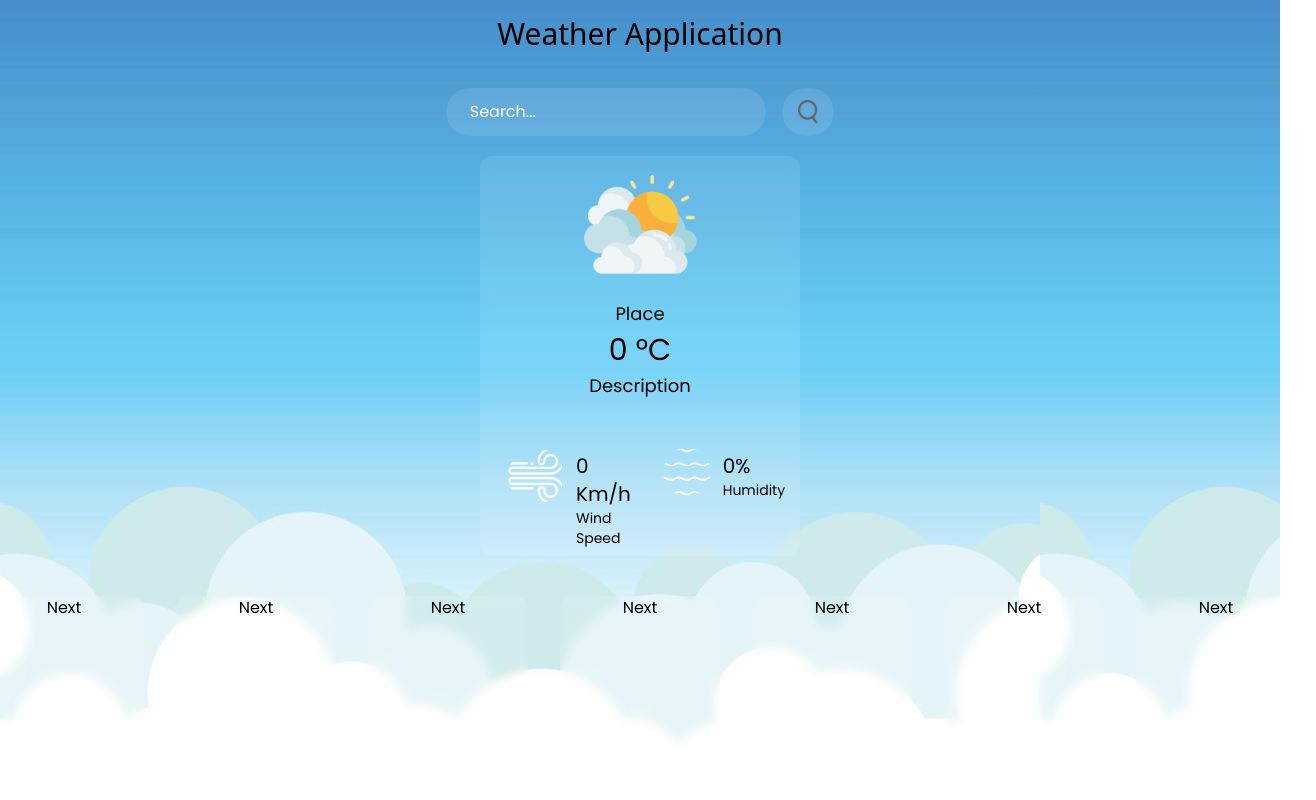
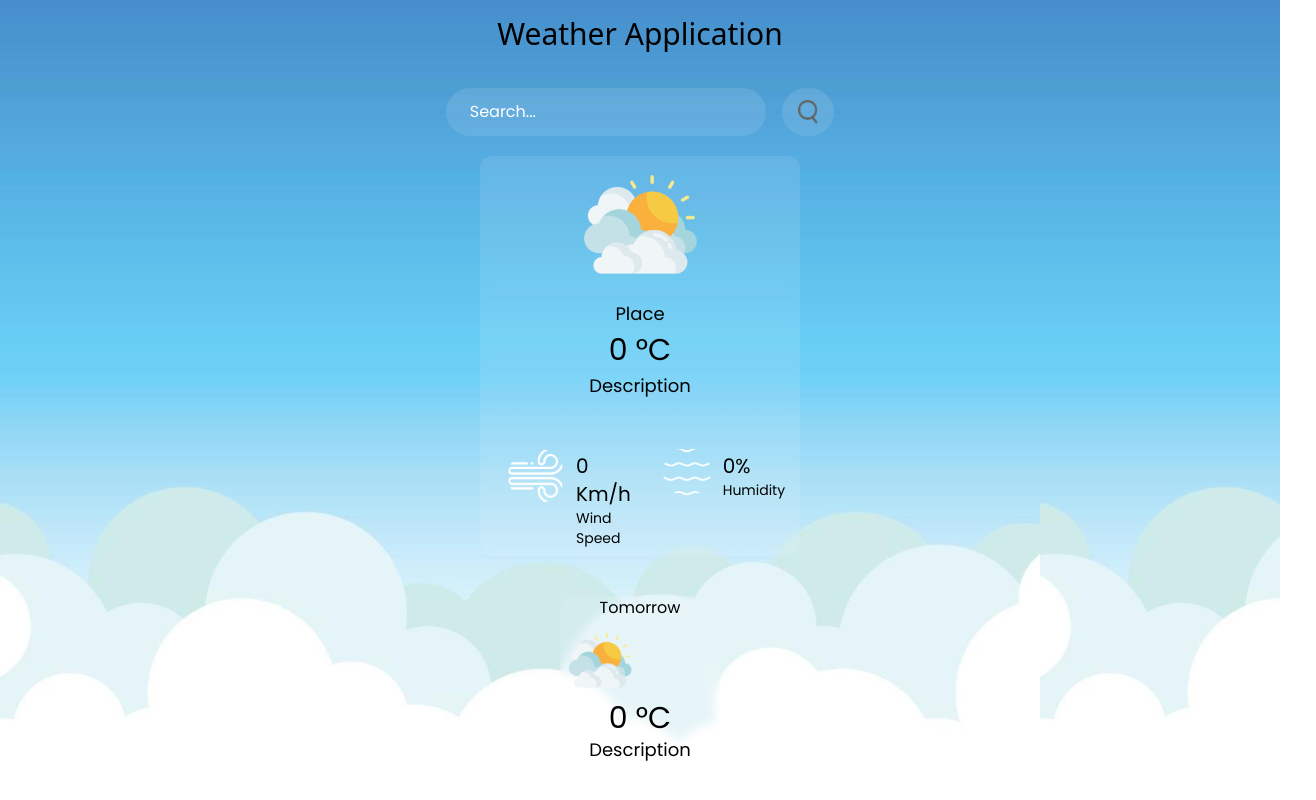
Before and after one commit to parimala-06/Weather-App, a React (Vite) app: page / in a window 1280 px wide. Shown: the whole page, 1316 px wide, since content can reach past the window. Built offline with nearby package versions, Linux system fonts and the light colour scheme.

Commit message:
Added tiles for 7days weather forecast

```diff
--- a/src/components/Tile.jsx
+++ b/src/components/Tile.jsx
@@ -1,15 +1,15 @@
 import React from 'react'
+import cloudsImage  from '../assets/images/clouds.png'
 
-const Tile = () => {
+const Tile = (props) => {
   return (
     <div className='flex gap-8 m-5 p-5'>
-    <div className=' backdrop-blur-sm bg-white/10 h-40 w-40 text-center rounded-xl'>Next</div>
-    <div className=' backdrop-blur-sm bg-white/10 h-40 w-40 text-center rounded-xl'>Next </div>
-    <div className=' backdrop-blur-sm bg-white/10 h-40 w-40 text-center rounded-xl'>Next </div>
-    <div className=' backdrop-blur-sm bg-white/10 h-40 w-40 text-center rounded-xl'>Next </div>
-    <div className=' backdrop-blur-sm bg-white/10 h-40 w-40 text-center rounded-xl'>Next </div>
-    <div className=' backdrop-blur-sm bg-white/10 h-40 w-40 text-center rounded-xl'>Next </div>
-    <div className=' backdrop-blur-sm bg-white/10 h-40 w-40 text-center rounded-xl'>Next </div>
+        <div className=' backdrop-blur-sm bg-white/10 h-40 w-40 text-center rounded-xl items-center justify-center'>
+            <div>Tomorrow</div>
+            <img className="rounded-full w-20 h-20" src={props.image? props.image : cloudsImage} alt="image description"/>
+            <div className="text-3xl">{props.temp? props.temp : `0`} °C</div>
+            <div className="text-lg">{props.description? props.description : `Description`}</div>
+        </div>
     </div>
   )
 }
```
